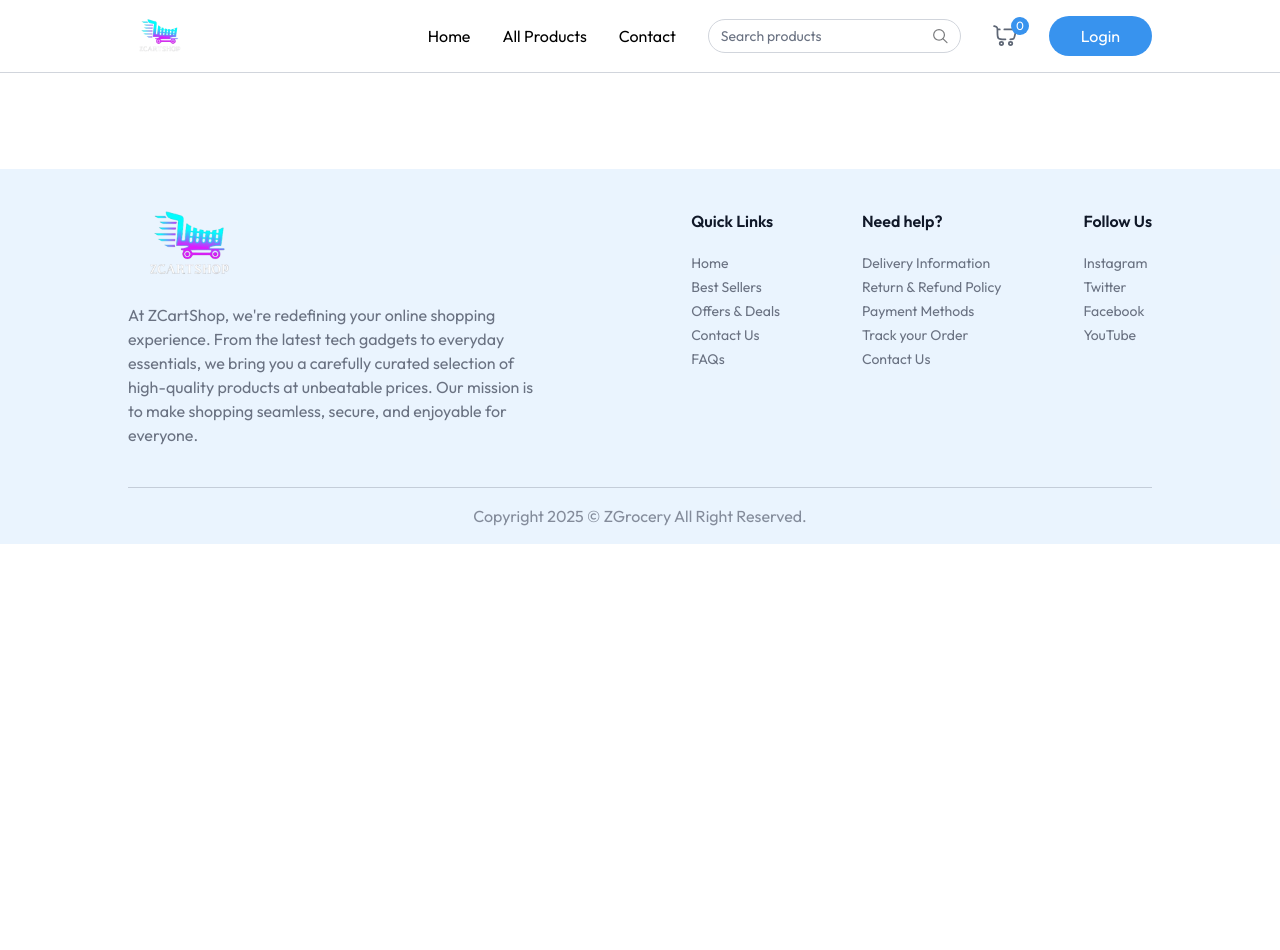
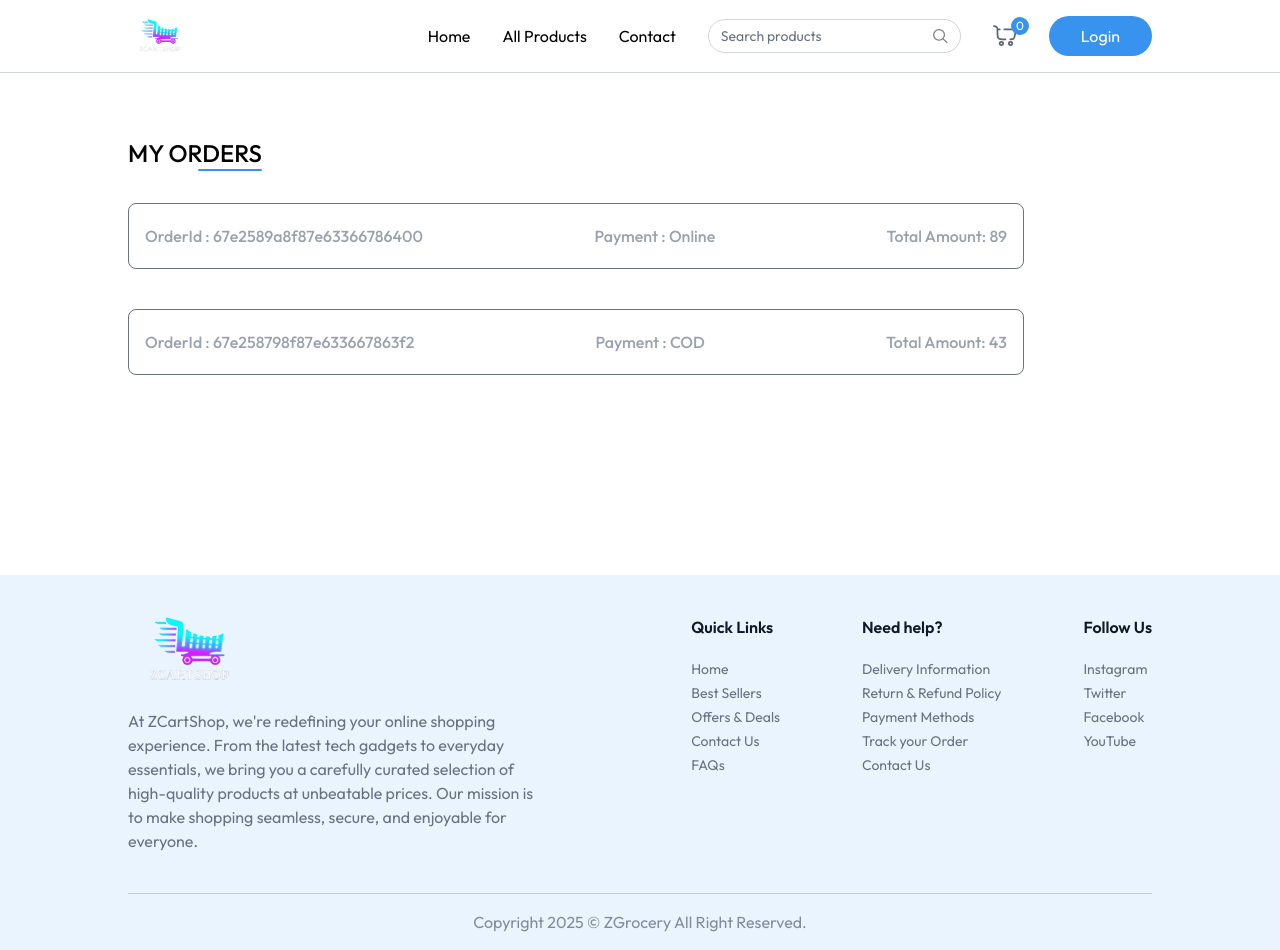
Before and after one commit to DhirajSahani/zcartshop, a React (Vite) app: page /my-orders in a window 1280 px wide. Before the commit the page ends 800 px from the top, so only its background shows below. Built offline with nearby package versions, Linux system fonts and the light colour scheme.

Commit message:
myorders Pages

```diff
--- a/src/App.jsx
+++ b/src/App.jsx
@@ -11,6 +11,7 @@ import CategoryList from './pages/CategoryList'
 import ProductDetails from './pages/ProductDetails'
 import Cart from './pages/Cart'
 import AddAddress from './pages/AddAddress'
+import Myorders from './pages/Myorders'
 
 
 
@@ -33,6 +34,7 @@ const App = () => {
         <Route path='/products/:category/:id' element={<ProductDetails />} />
         <Route path='/cart' element={<Cart/>}/>
         <Route path='/add-address' element={<AddAddress/>}/>
+        <Route path='/my-orders' element ={<Myorders/>}/>
 
       </Routes>
     </div>
--- a/src/pages/AddAddress.jsx
+++ b/src/pages/AddAddress.jsx
@@ -30,7 +30,7 @@ const AddAddress = () => {
     const handlechange =(e)=>{
         const {name,value} = e.target;
         setAddress((prevAddress)=>({
-            ...AddAddress,
+            prevAddress,
             [name]:value,
         }))
 
@@ -63,7 +63,7 @@ const AddAddress = () => {
                      <InputField handlechange={handlechange} address={address} name='phone' type="text" placeholder='Phone' />
                      </div>
                      <div className='flex flex-col justify-center mt-10'>
-                        <button className='text-2xl font-semibold  border-red-400'>Submit</button>
+                        <button className="bg-blue-600 hover:bg-blue-700 text-white font-semibold py-2 px-6 rounded-lg transition duration-300 ease-in-out w-full sm:w-auto text-center">Save Address</button>
                      </div>
 
 
--- /dev/null
+++ b/src/pages/MyOrders.jsx
@@ -0,0 +1,40 @@
+import React, { useEffect, useState } from 'react'
+import { useAppContext } from '../context/AppContext'
+import { dummyOrders } from '../assets/assets'
+
+
+
+const Myorders = () => {
+    const[myOrders,setMyOrders] = useState([])
+    const {currency} = useAppContext()
+    const fetchMyOrders = async ()=>{
+      setMyOrders(dummyOrders)
+    }
+
+    useEffect(()=>{
+      fetchMyOrders()
+    },[])
+
+
+  return (
+    <div className='mt-16 pb-16'>
+        <div className='flex flex-col items-end w-max mb-8'>
+         <p className='text-2xl font-medium uppercase'>My Orders</p>
+         <div className='w-16 h-0.5 bg-primary rounded-full'></div>
+        </div>
+          {myOrders.map((order,index)=>(
+      <div key= {index} className='border border-gray-500 rounded-lg mb-10 p-4 py-5 max-w-4xl'>
+        <p className='flex justify-between md:items-center text-gray-400 md:font-medium max-md:flex-col'>
+          <span> OrderId :    {order._id}</span>
+          <span>Payment :     {order.paymentType}</span>
+          <span>Total Amount:    {currency} {order.amount}</span>
+        </p>
+      </div>
+    ))}
+
+
+    </div>
+  )
+}
+
+export default Myorders
```
